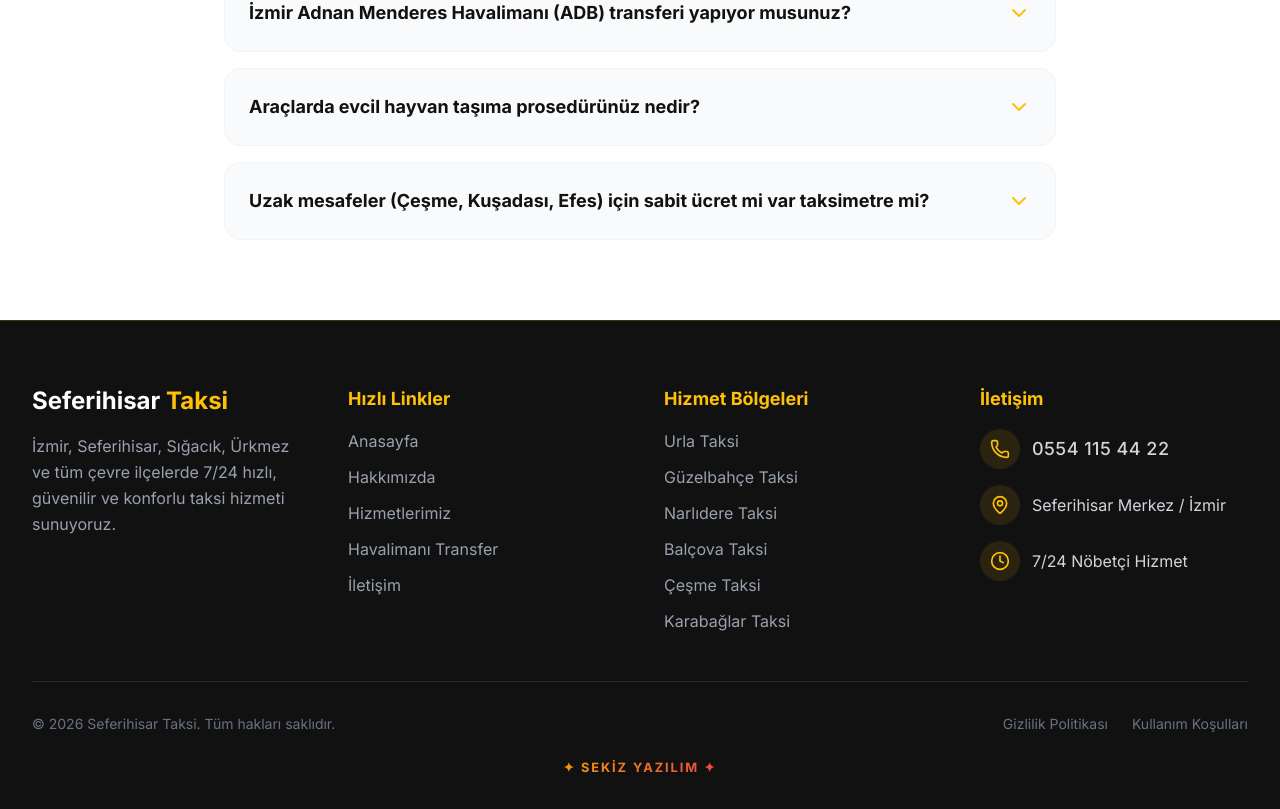
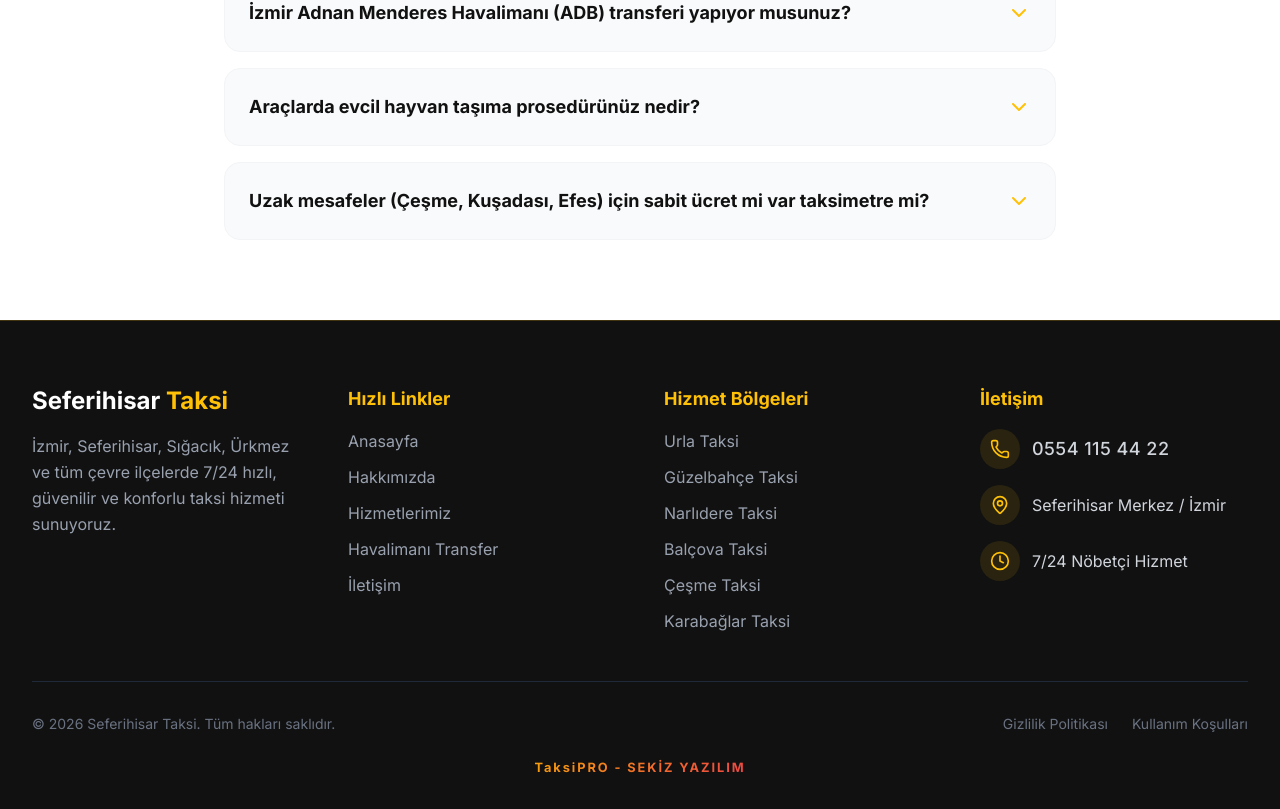
Before and after one commit to kodfinans34/seferihisartaxi, a Next.js app: page / in a window 1280 px wide. Shown: the part 6931-7740 px from the top of the page. Built offline with nearby package versions, Linux system fonts and the light colour scheme.

Commit message:
UI: Update footer signature to TaksiPRO - SEKZ YAZILIM

```diff
--- a/src/components/layout/Footer.tsx
+++ b/src/components/layout/Footer.tsx
@@ -93,7 +93,7 @@ export const Footer = () => {
                             display: "inline-block",
                         }}
                     >
-                        ✦ SEKİZ YAZILIM ✦
+                        TaksiPRO - SEKİZ YAZILIM
                     </a>
                 </div>
             </div>
```
